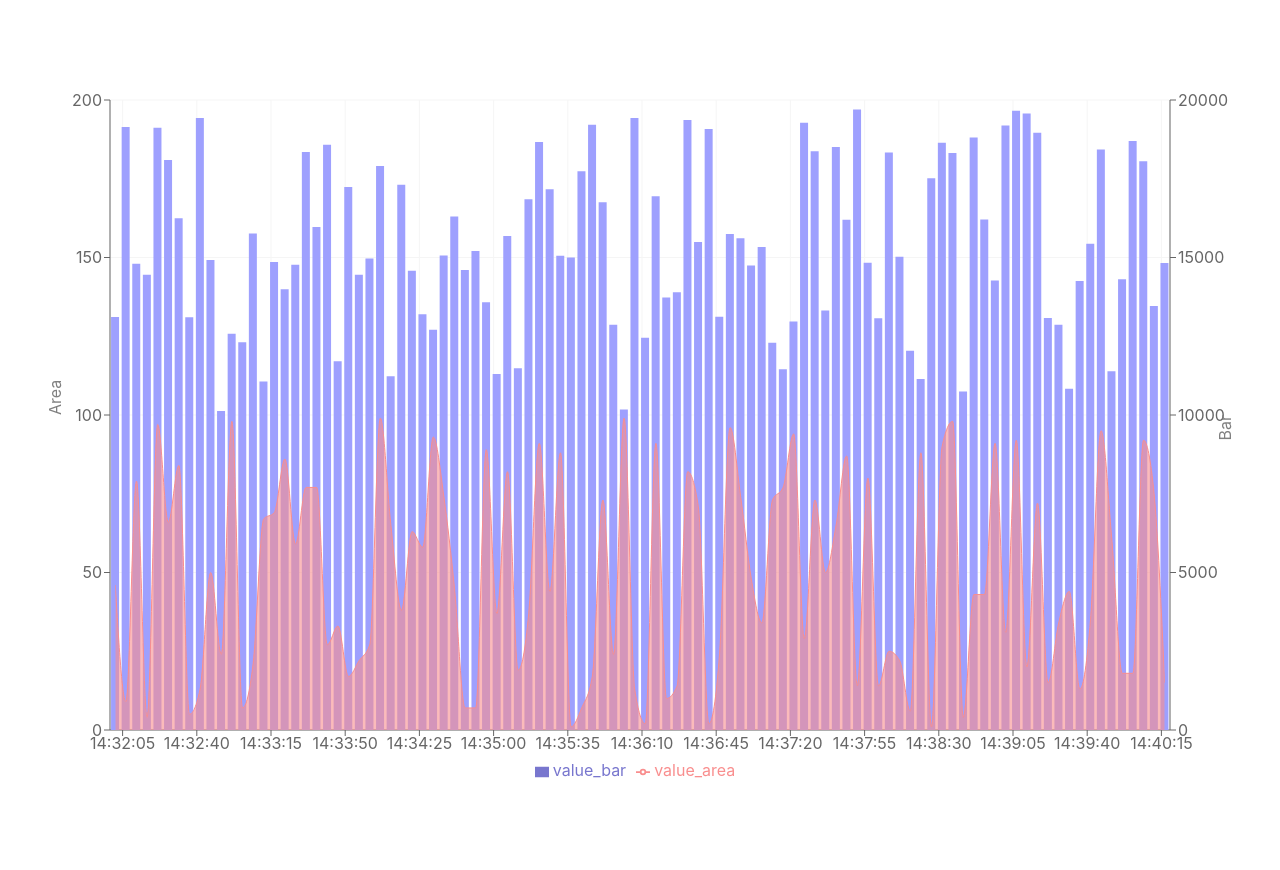
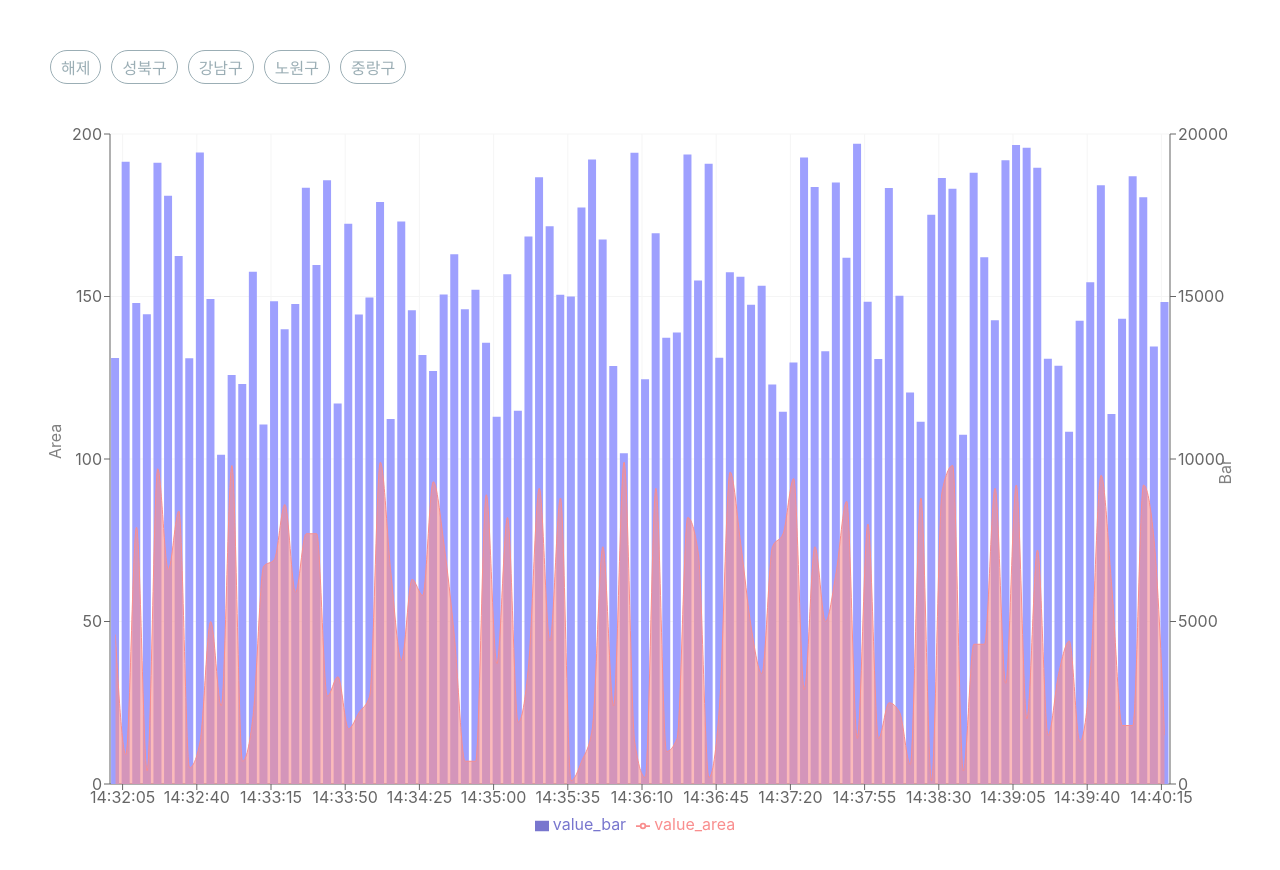
Before and after one commit to kimdonggu42/Time-series-chart, a React (Vite) app: page / in a window 1280 px wide. Shown: the top 870 px of the page. Before the commit the page ends 804 px from the top, so only its background shows below. Built offline with nearby package versions, Linux system fonts and the light colour scheme.

Commit message:
feat: 필터링 버튼 추가

```diff
--- a/src/App.tsx
+++ b/src/App.tsx
@@ -1,3 +1,4 @@
+import styled from "styled-components";
 import { useState } from "react";
 import mockData from "./mocks/data.json";
 import {
@@ -13,6 +14,7 @@ import {
   ResponsiveContainer,
 } from "recharts";
 import CustomTooltip from "./components/CustomTooltip";
+import { regions } from "./constants/region";
 
 interface MockData {
   id: string;
@@ -21,20 +23,44 @@ interface MockData {
 }
 
 export default function App() {
-  const [district, setDistrict] = useState("");
+  const [region, setRegion] = useState<string>("");
 
   const res = mockData.response as Record<string, MockData>;
   const resData = Object.keys(res).map((key) => ({ ...res[key], name: key.split(" ")[1] }));
 
+  const selectRegion = (region: string) => {
+    setRegion(region);
+  };
+
+  const filterOff = () => {
+    setRegion("");
+  };
+
+  const selectBarData = (id: string) => {
+    setRegion(id);
+  };
+
   return (
     <>
+      <ButtonArea>
+        <FilteringButton onClick={filterOff}>해제</FilteringButton>
+        {regions.map((regionName) => (
+          <FilteringButton
+            key={regionName}
+            onClick={() => selectRegion(regionName)}
+            active={region === regionName}
+          >
+            {regionName}
+          </FilteringButton>
+        ))}
+      </ButtonArea>
       <ResponsiveContainer width='100%' height={800}>
         <ComposedChart
           data={resData}
           margin={{
-            top: 100,
+            top: 50,
             right: 50,
-            bottom: 20,
+            bottom: 50,
             left: 50,
           }}
         >
@@ -53,11 +79,10 @@ export default function App() {
             label={{ value: "Area", angle: -90, position: "insideLeft" }}
           />
           <Tooltip content={<CustomTooltip />} />
-
           <Legend />
-          <Bar dataKey='value_bar' fill='#7876ce' onClick={(data) => setDistrict(data.id)}>
+          <Bar dataKey='value_bar' fill='#7876ce' onClick={(data) => selectBarData(data.id)}>
             {resData.map((entry) => (
-              <Cell fill={entry.id === district ? "#5741bf" : "#9ea0fe"} key={entry.id} />
+              <Cell fill={entry.id === region ? "#5741bf" : "#9ea0fe"} key={entry.id} />
             ))}
           </Bar>
           <Area
@@ -72,3 +97,20 @@ export default function App() {
     </>
   );
 }
+
+const ButtonArea = styled.div`
+  display: flex;
+  column-gap: 10px;
+  padding: 0 50px;
+  margin-top: 50px;
+`;
+
+const FilteringButton = styled.button<{ active?: boolean }>`
+  font-weight: 600;
+  padding: 4px 10px;
+  border: 1px solid #9baeb5;
+  border-radius: 50px;
+  color: ${({ active }) => (active ? "white" : "#9baeb5")};
+  background-color: ${({ active }) => (active ? "#9baeb5" : "inherit")};
+  cursor: pointer;
+`;
--- a/src/components/CustomTooltip.tsx
+++ b/src/components/CustomTooltip.tsx
@@ -44,6 +44,7 @@ const ToolTipBox = styled.div`
   padding: 15px;
   border-radius: 10px;
   background-color: white;
+  box-shadow: rgba(0, 0, 0, 0.04) 0px 4px 16px 0px;
 `;
 
 const ValueBar = styled.div`
--- /dev/null
+++ b/src/constants/region.ts
@@ -0,0 +1 @@
+export const regions = ["성북구", "강남구", "노원구", "중랑구"] as const;
--- a/src/main.tsx
+++ b/src/main.tsx
@@ -2,10 +2,13 @@ import React from "react";
 import ReactDOM from "react-dom/client";
 import App from "./App.tsx";
 import { GlobalStyle } from "./styles/globalStyle.ts";
+import { StyleSheetManager } from "styled-components";
 
 ReactDOM.createRoot(document.getElementById("root")!).render(
   <React.StrictMode>
-    <GlobalStyle />
-    <App />
+    <StyleSheetManager shouldForwardProp={(prop) => prop !== "active"}>
+      <GlobalStyle />
+      <App />
+    </StyleSheetManager>
   </React.StrictMode>
 );
```
